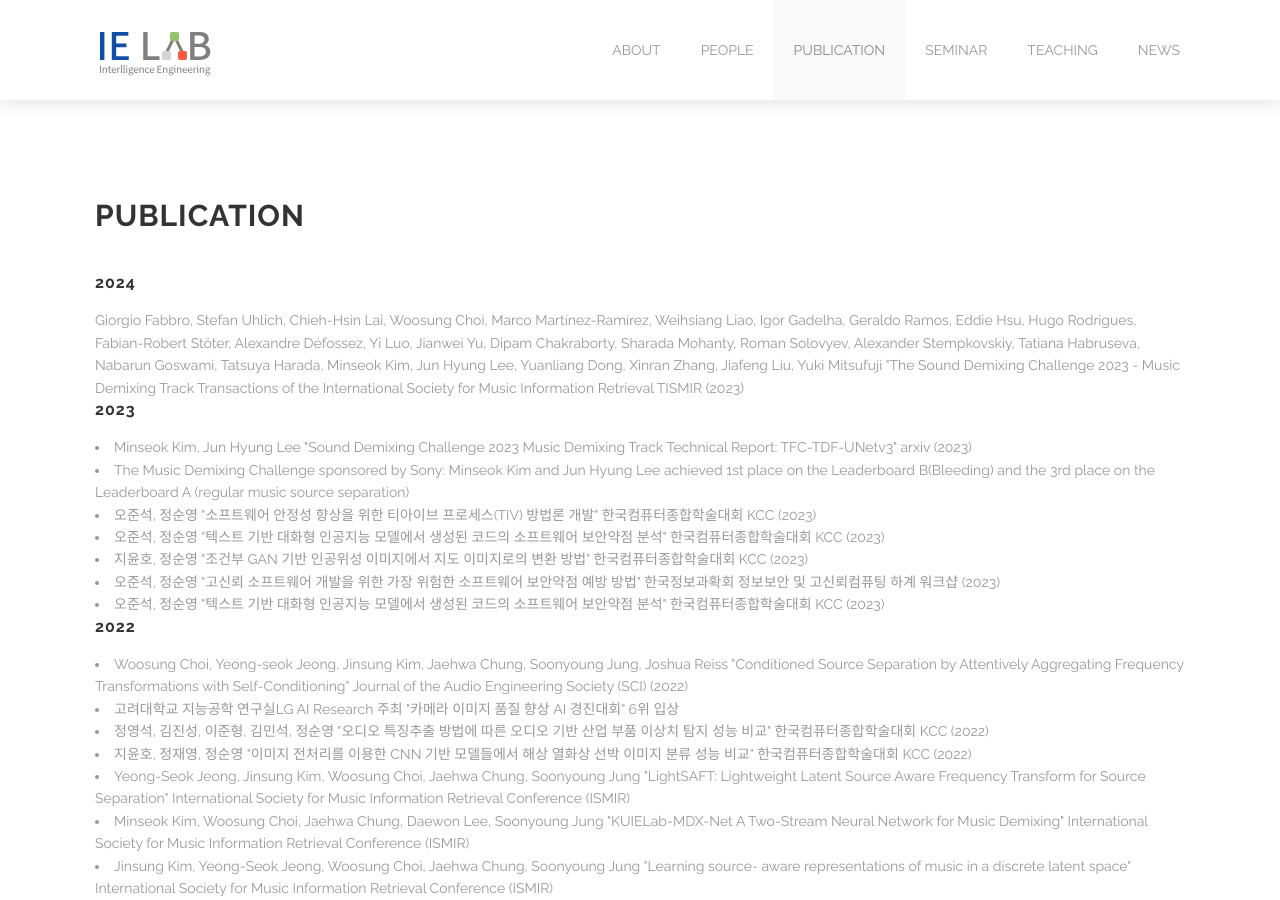
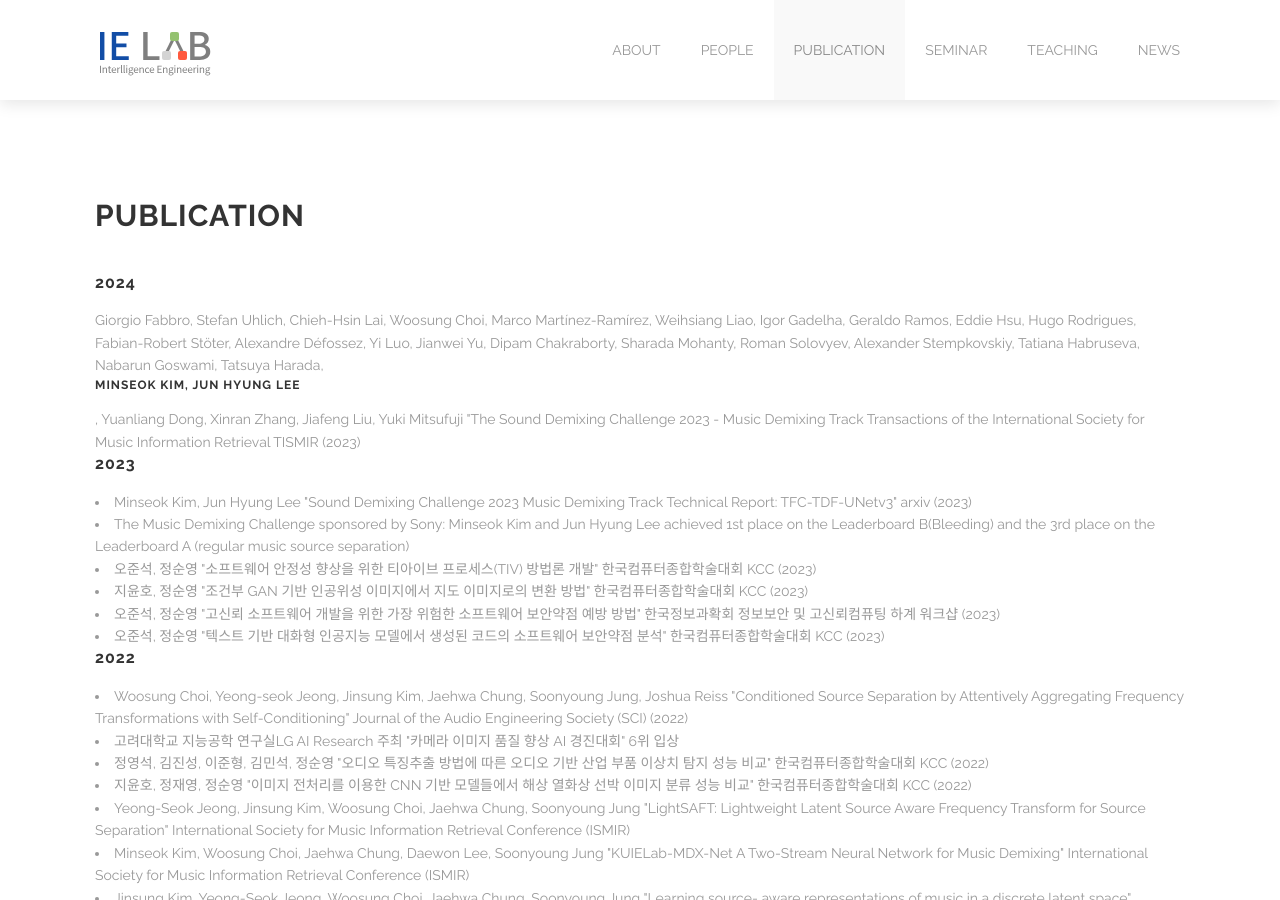
Before and after one commit to kuielab/kuielab.github.io, a Jekyll site: the page built from publication.html, in a window 1280 px wide and 900 px high. Built offline with Jekyll 4.4.1, drawn with Linux system fonts in a browser that asks for light colours.

Commit message:
Update publication.html

```diff
--- a/publication.html
+++ b/publication.html
@@ -15,7 +15,7 @@ section_id: publication
             Weihsiang Liao, Igor Gadelha, Geraldo Ramos, Eddie Hsu, Hugo Rodrigues, Fabian-Robert
             Stöter, Alexandre Défossez, Yi Luo, Jianwei Yu, Dipam Chakraborty, Sharada Mohanty,
             Roman Solovyev, Alexander Stempkovskiy, Tatiana Habruseva, Nabarun Goswami,
-            Tatsuya Harada, Minseok Kim, Jun Hyung Lee, Yuanliang Dong, Xinran Zhang,
+            Tatsuya Harada, <h5>Minseok Kim, Jun Hyung Lee</h5>, Yuanliang Dong, Xinran Zhang,
             Jiafeng Liu, Yuki Mitsufuji "The Sound Demixing Challenge 2023 - Music Demixing Track
             Transactions of the International Society for Music Information Retrieval TISMIR (2023)
         <h3>2023</h3>
@@ -30,10 +30,6 @@ section_id: publication
         </li>
         <li>
             오준석, 정순영 "소프트웨어 안정성 향상을 위한 티아이브 프로세스(TIV) 방법론 개발"
-            한국컴퓨터종합학술대회 KCC (2023)
-        </li>
-        <li>
-            오준석, 정순영 "텍스트 기반 대화형 인공지능 모델에서 생성된 코드의 소프트웨어 보안약점 분석"
             한국컴퓨터종합학술대회 KCC (2023)
         </li>
         <li>
```
